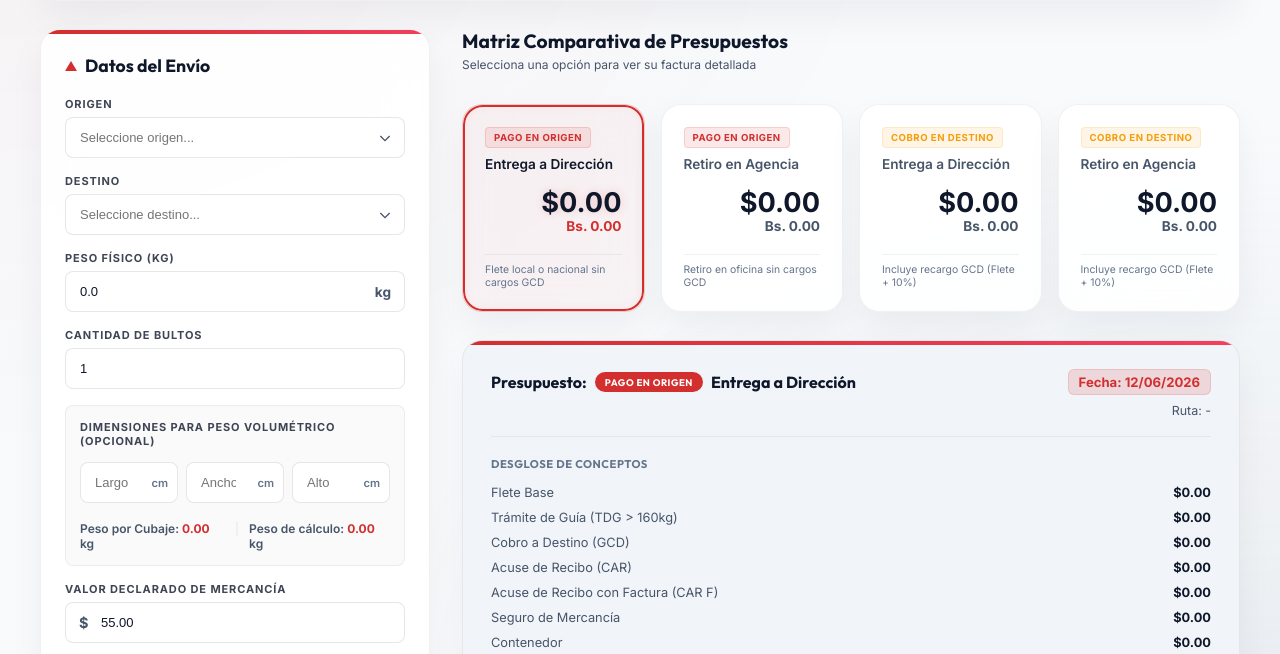
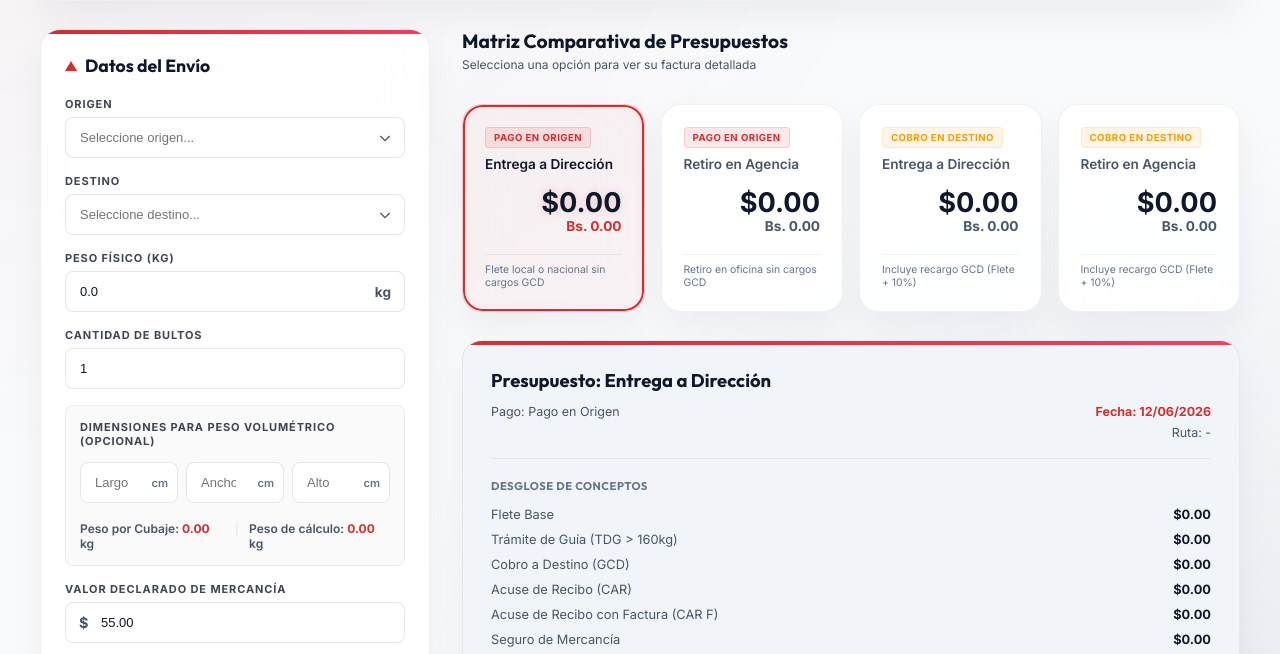
Before and after one commit to freddyjosegg/presupuestoapp, a website: page index.html in a window 1280 px wide. Shown: the part 104-758 px from the top of the page. Drawn offline with Linux system fonts and the light colour scheme; no server answers.

Commit message:
Implementar Opción A: título limpio, metadatos estructurados en dos columnas debajo con fecha a la derecha y ruta alineada a la derecha en la segunda fila

```diff
--- a/index.html
+++ b/index.html
@@ -298,16 +298,16 @@
                 <!-- Selected Scenario Invoice Breakdown (Receipt View) -->
                 <div class="receipt-card" id="receipt">
                     <div class="receipt-header">
-                        <div class="receipt-title-row">
-                            <div class="receipt-title-area">
-                                <h3>Presupuesto: <span id="receiptBadge" class="receipt-badge">Pago en Origen</span> <span id="receiptTitle">Entrega a Dirección</span></h3>
-                            </div>
-                            <div class="receipt-date-container">
+                        <h3 id="receiptTitle">Presupuesto: Entrega a Dirección</h3>
+                        <div class="receipt-meta">
+                            <div class="meta-row">
+                                <span id="receiptBadge">Pago: Pago en Origen</span>
                                 <span id="receiptDate">Fecha: 12/06/2026</span>
                             </div>
-                        </div>
-                        <div class="receipt-meta">
-                            <span id="receiptRoute">Ruta: -</span>
+                            <div class="meta-row">
+                                <span></span>
+                                <span id="receiptRoute">Ruta: -</span>
+                            </div>
                         </div>
                     </div>
 
--- a/main.js
+++ b/main.js
@@ -943,17 +943,15 @@ function renderDetailedReceipt() {
     route.textContent = `Ruta: ${originName} → ${destName} (${res.escala})`;
 
     if (opt.startsWith('orig')) {
-        badge.textContent = 'Pago en Origen';
-        badge.className = 'receipt-badge tag-origen';
+        badge.innerHTML = 'Pago: <strong class="text-origen">Pago en Origen</strong>';
     } else {
-        badge.textContent = 'Cobro en Destino';
-        badge.className = 'receipt-badge tag-destino';
+        badge.innerHTML = 'Pago: <strong class="text-destino">Cobro en Destino</strong>';
     }
 
     if (opt.endsWith('Dir')) {
-        title.textContent = 'Entrega a Dirección';
+        title.textContent = 'Presupuesto: Entrega a Dirección';
     } else {
-        title.textContent = 'Retiro en Agencia';
+        title.textContent = 'Presupuesto: Retiro en Agencia';
     }
 
     // 2. Line Items
--- a/style.css
+++ b/style.css
@@ -1211,68 +1211,45 @@ input:disabled {
 .receipt-header {
     display: flex;
     flex-direction: column;
-    gap: 8px;
+    gap: 12px;
     border-bottom: 1px solid var(--border-color);
     padding-bottom: 18px;
 }
 
-.receipt-title-row {
+.receipt-header h3 {
+    font-size: 1.15rem;
+    font-weight: 700;
+    color: var(--receipt-text);
+}
+
+.receipt-meta {
+    display: flex;
+    flex-direction: column;
+    gap: 6px;
+    font-size: 0.78rem;
+    color: var(--text-secondary);
+}
+
+.meta-row {
     display: flex;
     justify-content: space-between;
     align-items: center;
-    gap: 16px;
-}
-
-.receipt-title-area {
-    display: flex;
-    align-items: center;
-    gap: 12px;
-}
-
-.receipt-badge {
-    padding: 4px 10px;
-    font-size: 0.6rem;
-    font-weight: 700;
-    background: var(--primary);
-    color: white;
-    border-radius: 20px;
-    text-transform: uppercase;
-    letter-spacing: 0.5px;
-    display: inline-block;
-}
-
-.receipt-header h3 {
-    font-size: 1rem;
-    font-weight: 700;
-    color: var(--receipt-text);
-    display: inline-flex;
-    align-items: center;
-    gap: 8px;
-    flex-wrap: wrap;
-}
-
-.receipt-meta {
-    display: flex;
-    justify-content: flex-end;
-    font-size: 0.78rem;
-    color: var(--text-secondary);
-}
-
-.receipt-date-container {
-    display: flex;
-    justify-content: flex-start;
+    width: 100%;
+}
+
+.text-origen {
+    color: var(--primary);
+    font-weight: 700;
+}
+
+.text-destino {
+    color: var(--warning);
+    font-weight: 700;
 }
 
 #receiptDate {
     font-weight: 700;
-    font-size: 0.82rem;
     color: var(--primary);
-    background: var(--primary-glow);
-    padding: 4px 10px;
-    border-radius: var(--radius-sm);
-    border: 1px solid rgba(211, 47, 47, 0.15);
-    display: inline-flex;
-    align-items: center;
 }
 
 .receipt-section {
@@ -1530,16 +1507,8 @@ input:disabled {
         color: black !important;
     }
 
-    .receipt-meta, .receipt-item, .receipt-section h4, .receipt-print-note {
+    .receipt-meta, .receipt-item, .receipt-section h4, .receipt-print-note, .text-origen, .text-destino, #receiptDate {
         color: #334155 !important;
-    }
-
-    #receiptDate {
-        background: transparent !important;
-        border: none !important;
-        padding: 0 !important;
-        color: black !important;
-        font-size: 0.82rem !important;
     }
 
     .receipt-line, .receipt-item.flete-neto-row, .bs-row {
```
Also changed, not shown: test_final.png, test_inicial.png.
